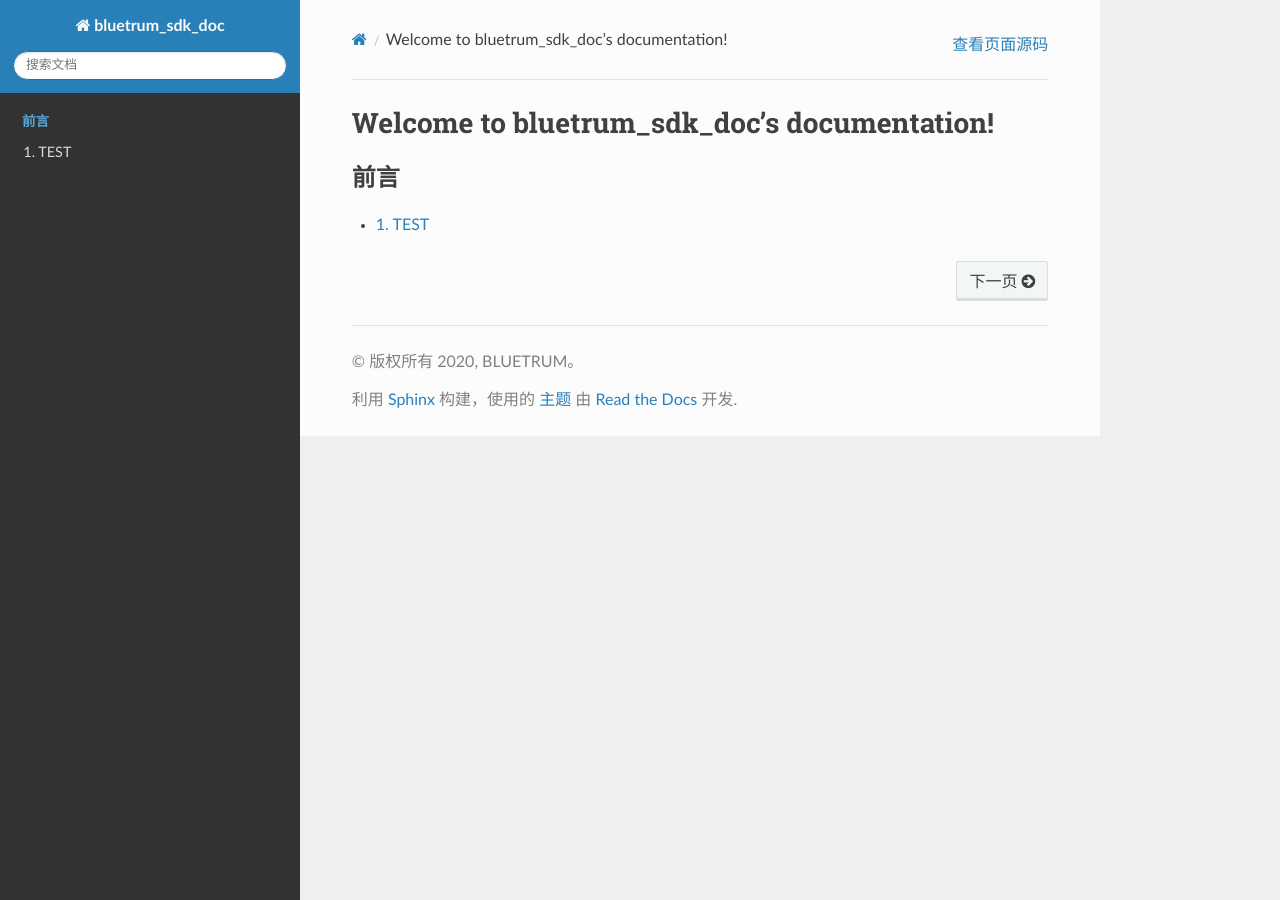
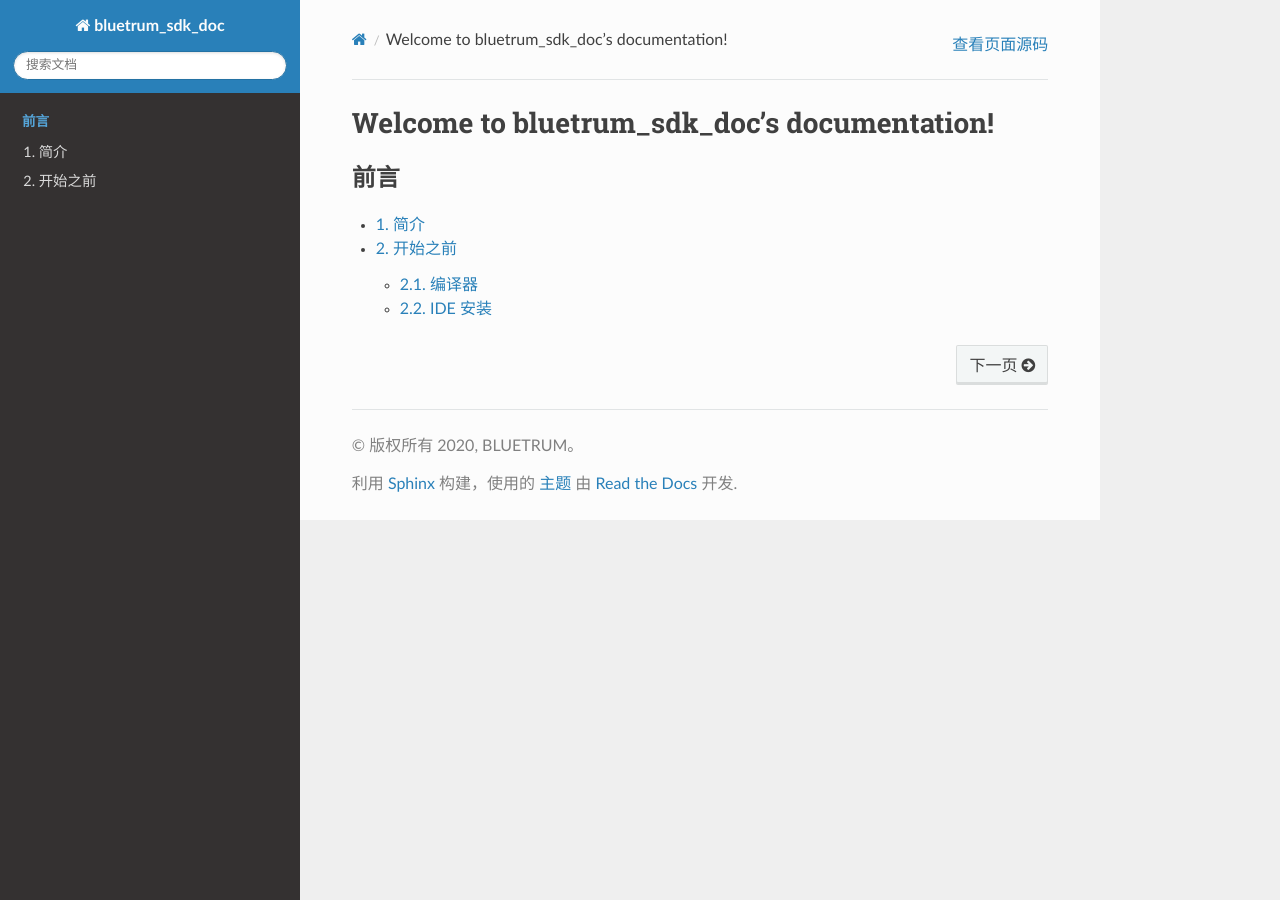
Before and after one commit to BLUETRUM/bluetrum_sdk_doc, a Sphinx documentation site: the page built from docs/index.rst, in a window 1280 px wide. Built offline with Sphinx 7.4.7 and the Read the Docs theme 2.0.0, drawn with Linux system fonts in a browser that asks for light colours.

Commit message:
更新文档框架

```diff
--- /dev/null
+++ b/docs/getting-start/abstract.rst
@@ -0,0 +1,4 @@
+简介
+=========
+
+对于 `bluetrum_sdk <https://github.com/BLUETRUM/bluetrum_sdk_doc>`_ 的使用介绍
--- /dev/null
+++ b/docs/getting-start/beforehand.rst
@@ -0,0 +1,12 @@
+开始之前
+==========
+
+这里主要介绍一下开发软件的安装
+
+编译器
+----------
+GCC
+
+IDE 安装
+-----------
+`Code::Blocks <http://www.codeblocks.org/>`_
--- a/docs/getting-start/test.rst
+++ /dev/null
@@ -1,2 +0,0 @@
-TEST
-=========
--- a/docs/index.rst
+++ b/docs/index.rst
@@ -11,4 +11,5 @@ Welcome to bluetrum_sdk_doc's documentation!
    :caption: 前言
    :numbered:
 
-   getting-start/test
+   getting-start/abstract
+   getting-start/beforehand
```
